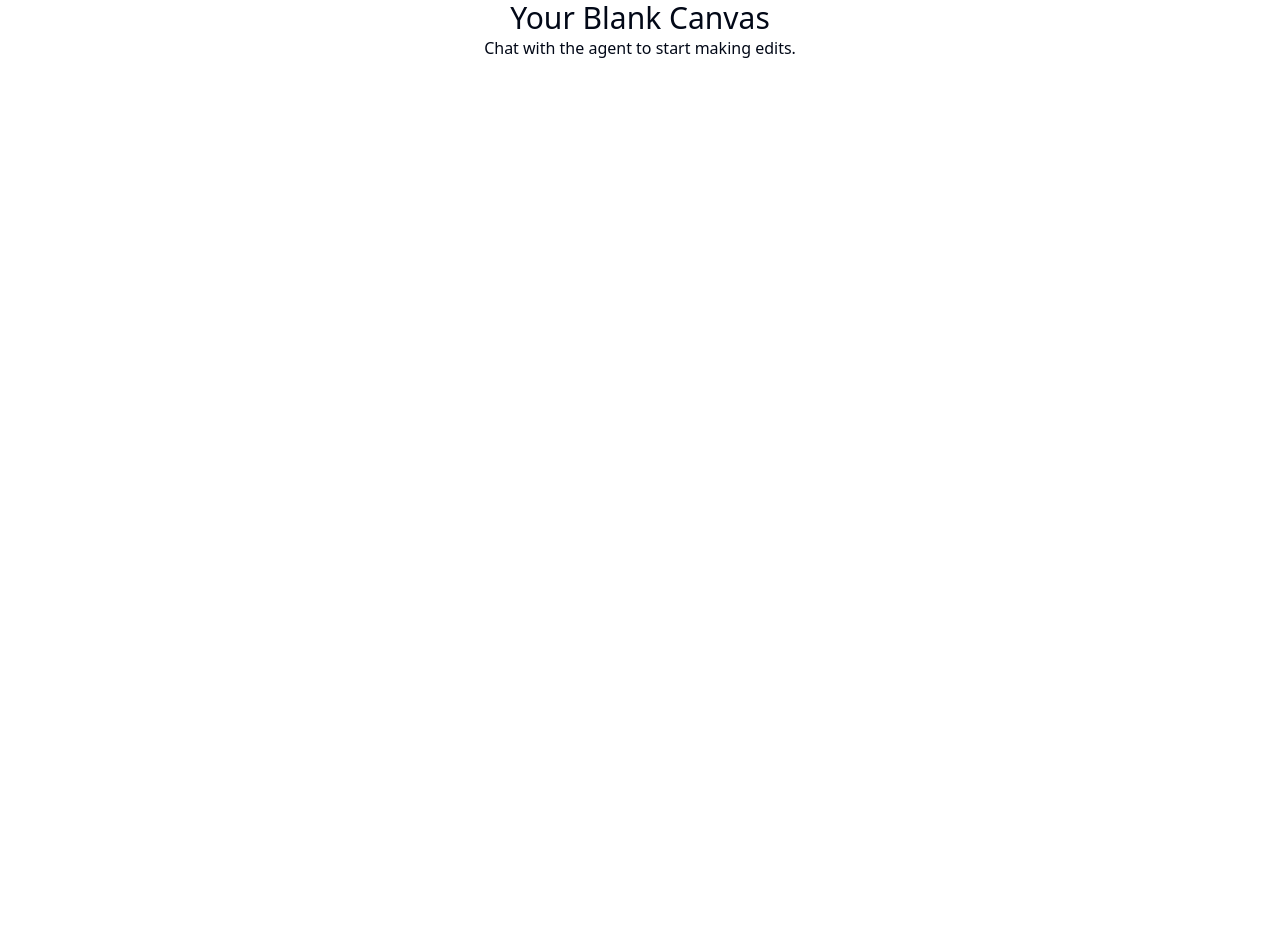
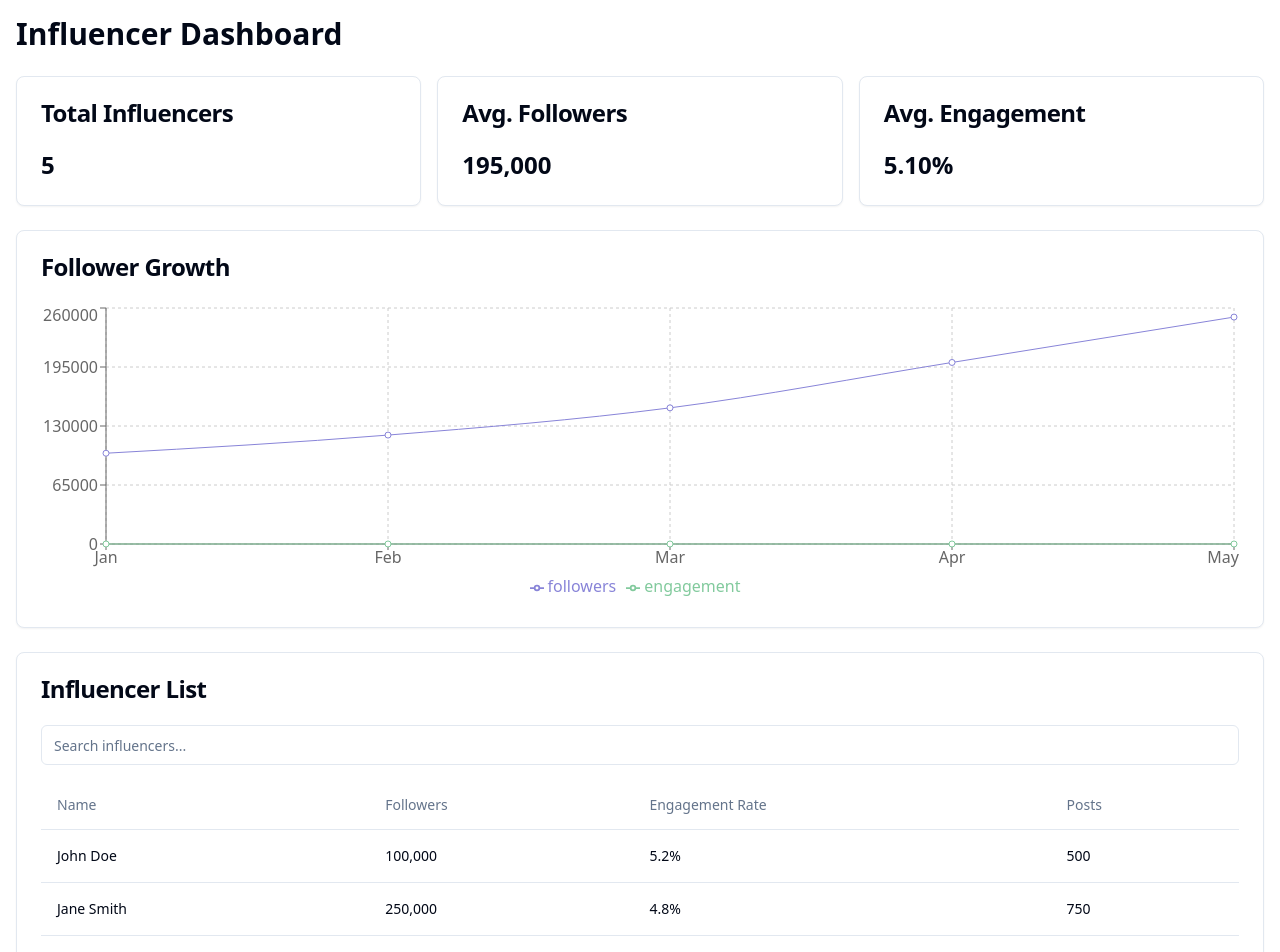
Before and after one commit to GPT-Engineer-App/influencer-track-o-scope, a React (Vite) app: page / in a window 1280 px wide. Shown: the top 952 px of the page. Before the commit the page ends 800 px from the top, so only its background shows below. Built offline with nearby package versions, Linux system fonts and the light colour scheme.

Commit message:
GPT Engineer Update [skip gpt_engineer]

```diff
--- a/src/nav-items.jsx
+++ b/src/nav-items.jsx
@@ -1,4 +1,4 @@
-import { Home } from "lucide-react";
+import { BarChart } from "lucide-react";
 import Index from "./pages/Index.jsx";
 
 /**
@@ -6,9 +6,9 @@ import Index from "./pages/Index.jsx";
  */
 export const navItems = [
   {
-    title: "Home",
+    title: "Dashboard",
     to: "/",
-    icon: <Home className="h-4 w-4" />,
+    icon: <BarChart className="h-4 w-4" />,
     page: <Index />,
   },
 ];
--- a/src/pages/Index.jsx
+++ b/src/pages/Index.jsx
@@ -1,12 +1,128 @@
-// Update this page (the content is just a fallback if you fail to update the page)
+import { useState } from 'react';
+import { useQuery } from '@tanstack/react-query';
+import { Card, CardContent, CardHeader, CardTitle } from "@/components/ui/card";
+import { Table, TableBody, TableCell, TableHead, TableHeader, TableRow } from "@/components/ui/table";
+import { LineChart, Line, XAxis, YAxis, CartesianGrid, Tooltip, Legend, ResponsiveContainer } from 'recharts';
+import { Input } from "@/components/ui/input";
+
+const fetchInfluencers = async () => {
+  // Simulated API call
+  return [
+    { id: 1, name: 'John Doe', followers: 100000, engagement: 5.2, posts: 500 },
+    { id: 2, name: 'Jane Smith', followers: 250000, engagement: 4.8, posts: 750 },
+    { id: 3, name: 'Bob Johnson', followers: 50000, engagement: 6.1, posts: 300 },
+    { id: 4, name: 'Alice Brown', followers: 500000, engagement: 3.9, posts: 1000 },
+    { id: 5, name: 'Charlie Davis', followers: 75000, engagement: 5.5, posts: 400 },
+  ];
+};
+
+const fetchChartData = async () => {
+  // Simulated API call
+  return [
+    { name: 'Jan', followers: 100000, engagement: 5.2 },
+    { name: 'Feb', followers: 120000, engagement: 5.5 },
+    { name: 'Mar', followers: 150000, engagement: 5.8 },
+    { name: 'Apr', followers: 200000, engagement: 6.0 },
+    { name: 'May', followers: 250000, engagement: 5.9 },
+  ];
+};
 
 const Index = () => {
+  const [searchTerm, setSearchTerm] = useState('');
+  const { data: influencers = [] } = useQuery({ queryKey: ['influencers'], queryFn: fetchInfluencers });
+  const { data: chartData = [] } = useQuery({ queryKey: ['chartData'], queryFn: fetchChartData });
+
+  const filteredInfluencers = influencers.filter(influencer =>
+    influencer.name.toLowerCase().includes(searchTerm.toLowerCase())
+  );
+
   return (
-    <div className="flex justify-center items-center">
-      <div className="text-center">
-        <h1 className="text-3xl">Your Blank Canvas</h1>
-        <p>Chat with the agent to start making edits.</p>
+    <div className="container mx-auto p-4">
+      <h1 className="text-3xl font-bold mb-6">Influencer Dashboard</h1>
+
+      <div className="grid grid-cols-1 md:grid-cols-3 gap-4 mb-6">
+        <Card>
+          <CardHeader>
+            <CardTitle>Total Influencers</CardTitle>
+          </CardHeader>
+          <CardContent>
+            <p className="text-2xl font-bold">{influencers.length}</p>
+          </CardContent>
+        </Card>
+        <Card>
+          <CardHeader>
+            <CardTitle>Avg. Followers</CardTitle>
+          </CardHeader>
+          <CardContent>
+            <p className="text-2xl font-bold">
+              {Math.round(influencers.reduce((sum, inf) => sum + inf.followers, 0) / influencers.length).toLocaleString()}
+            </p>
+          </CardContent>
+        </Card>
+        <Card>
+          <CardHeader>
+            <CardTitle>Avg. Engagement</CardTitle>
+          </CardHeader>
+          <CardContent>
+            <p className="text-2xl font-bold">
+              {(influencers.reduce((sum, inf) => sum + inf.engagement, 0) / influencers.length).toFixed(2)}%
+            </p>
+          </CardContent>
+        </Card>
       </div>
+
+      <Card className="mb-6">
+        <CardHeader>
+          <CardTitle>Follower Growth</CardTitle>
+        </CardHeader>
+        <CardContent>
+          <ResponsiveContainer width="100%" height={300}>
+            <LineChart data={chartData}>
+              <CartesianGrid strokeDasharray="3 3" />
+              <XAxis dataKey="name" />
+              <YAxis />
+              <Tooltip />
+              <Legend />
+              <Line type="monotone" dataKey="followers" stroke="#8884d8" />
+              <Line type="monotone" dataKey="engagement" stroke="#82ca9d" />
+            </LineChart>
+          </ResponsiveContainer>
+        </CardContent>
+      </Card>
+
+      <Card>
+        <CardHeader>
+          <CardTitle>Influencer List</CardTitle>
+        </CardHeader>
+        <CardContent>
+          <Input
+            placeholder="Search influencers..."
+            value={searchTerm}
+            onChange={(e) => setSearchTerm(e.target.value)}
+            className="mb-4"
+          />
+          <Table>
+            <TableHeader>
+              <TableRow>
+                <TableHead>Name</TableHead>
+                <TableHead>Followers</TableHead>
+                <TableHead>Engagement Rate</TableHead>
+                <TableHead>Posts</TableHead>
+              </TableRow>
+            </TableHeader>
+            <TableBody>
+              {filteredInfluencers.map((influencer) => (
+                <TableRow key={influencer.id}>
+                  <TableCell>{influencer.name}</TableCell>
+                  <TableCell>{influencer.followers.toLocaleString()}</TableCell>
+                  <TableCell>{influencer.engagement}%</TableCell>
+                  <TableCell>{influencer.posts}</TableCell>
+                </TableRow>
+              ))}
+            </TableBody>
+          </Table>
+        </CardContent>
+      </Card>
     </div>
   );
 };
```
